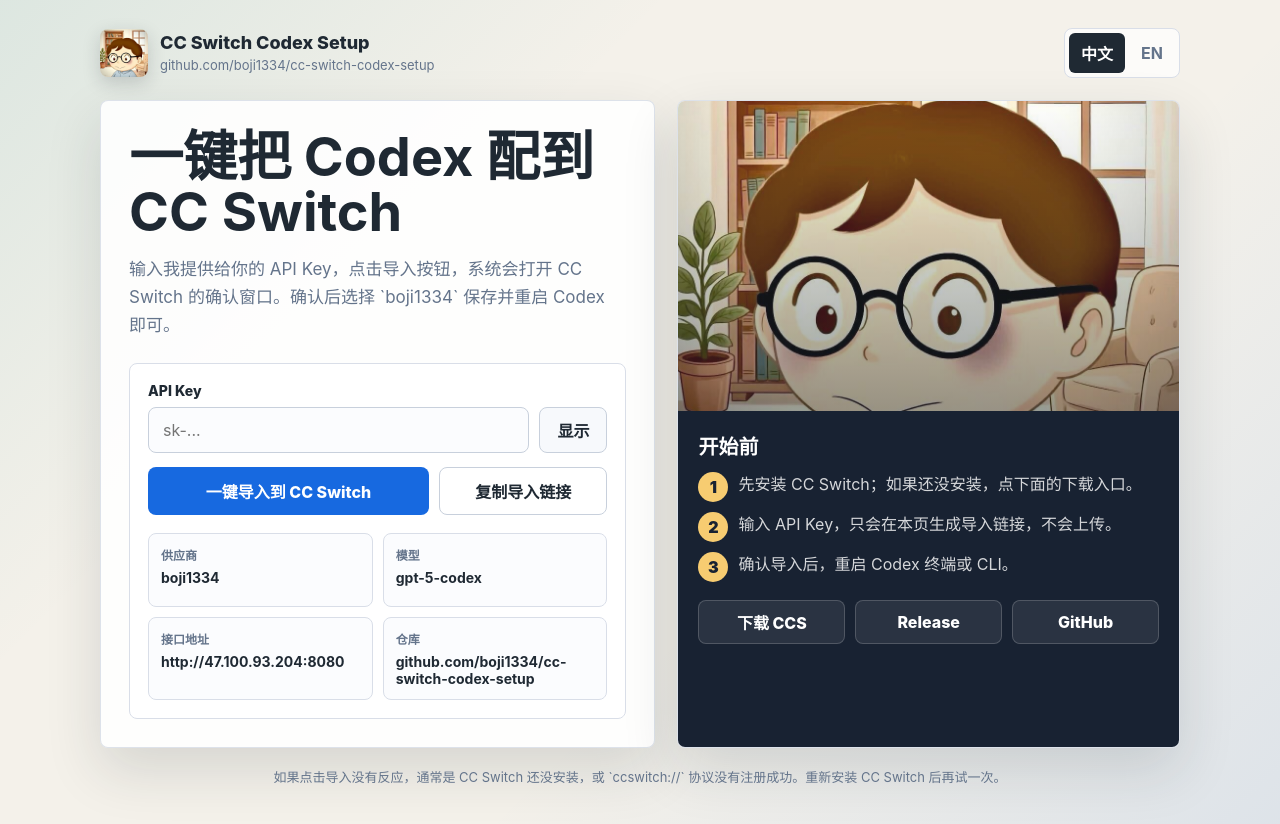
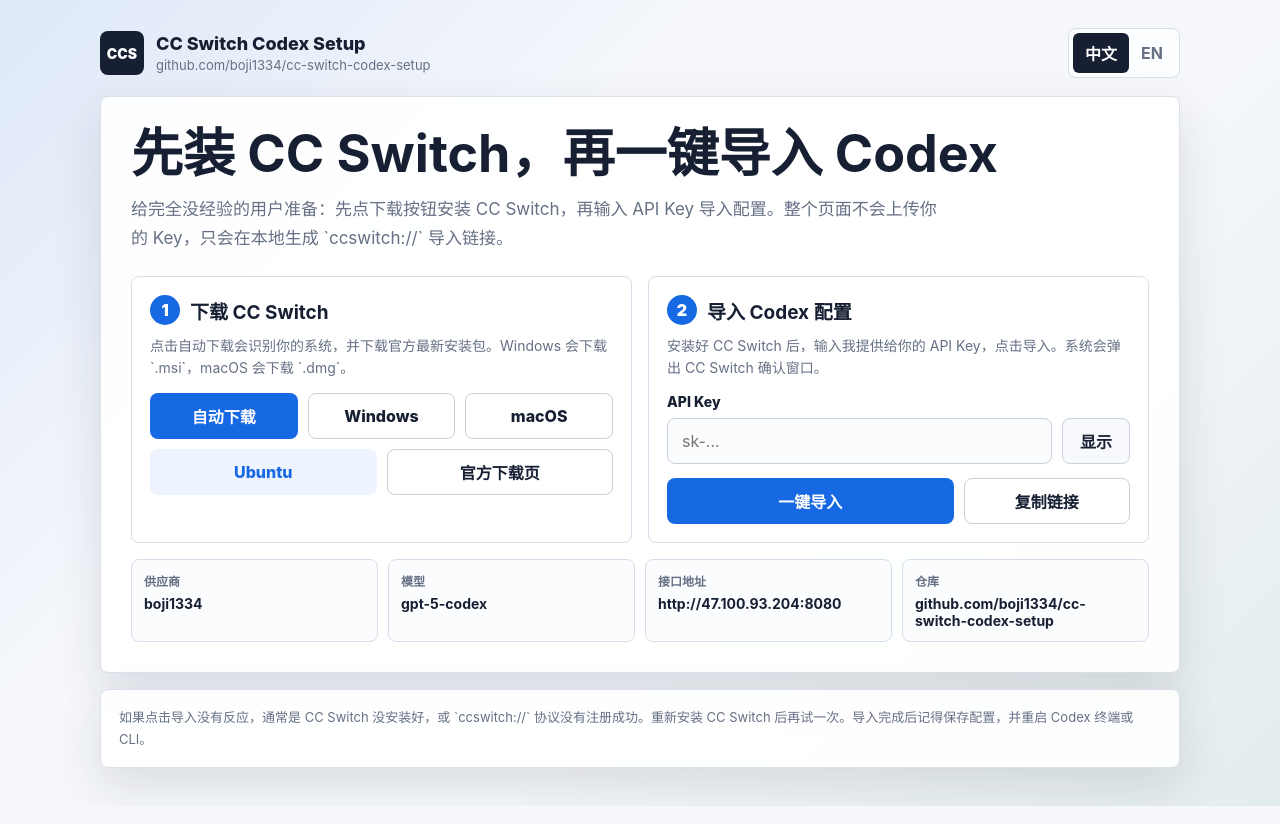
Before and after one commit to boji1334/cc-switch-codex-setup, a plain HTML site: page index.html in a window 1280 px wide. Drawn offline with Linux system fonts and the light colour scheme.

Commit message:
Add CC Switch auto download flow

```diff
--- a/index.html
+++ b/index.html
@@ -4,24 +4,23 @@
   <meta charset="utf-8">
   <meta name="viewport" content="width=device-width, initial-scale=1">
   <title>CC Switch Codex 一键配置</title>
-  <link rel="icon" href="assets/avatar.jpg">
   <meta property="og:title" content="CC Switch Codex 一键配置">
-  <meta property="og:description" content="输入 API Key，一键导入 Codex 配置到 CC Switch。">
-  <meta property="og:image" content="https://raw.githubusercontent.com/boji1334/cc-switch-codex-setup/main/assets/avatar.jpg">
+  <meta property="og:description" content="先下载 CC Switch，再输入 API Key，一键导入 Codex 配置。">
   <style>
     :root {
       color-scheme: light;
-      --bg: #f4f1ea;
+      --bg: #f5f7fb;
       --panel: #ffffff;
-      --ink: #1f2933;
-      --muted: #64748b;
-      --line: #d9dee8;
-      --primary: #1769e0;
-      --primary-strong: #0d4fb8;
-      --accent: #0f8b8d;
-      --warn: #9a5b12;
-      --success: #177245;
-      --shadow: 0 22px 55px rgba(31, 41, 51, 0.14);
+      --ink: #172033;
+      --muted: #667085;
+      --line: #d8dee9;
+      --soft: #eef4ff;
+      --primary: #1668e3;
+      --primary-strong: #0f4fb4;
+      --success: #147043;
+      --warn: #986316;
+      --danger: #b42318;
+      --shadow: 0 18px 48px rgba(23, 32, 51, 0.12);
     }
 
     * {
@@ -34,8 +33,8 @@
       font-family: Inter, ui-sans-serif, system-ui, -apple-system, BlinkMacSystemFont, "Segoe UI", sans-serif;
       color: var(--ink);
       background:
-        linear-gradient(135deg, rgba(15, 139, 141, 0.10), transparent 32%),
-        linear-gradient(315deg, rgba(23, 105, 224, 0.10), transparent 38%),
+        linear-gradient(135deg, rgba(22, 104, 227, 0.10), transparent 34%),
+        linear-gradient(315deg, rgba(20, 112, 67, 0.08), transparent 38%),
         var(--bg);
     }
 
@@ -51,7 +50,7 @@
     .shell {
       width: min(1080px, calc(100% - 32px));
       margin: 0 auto;
-      padding: 28px 0 36px;
+      padding: 28px 0 38px;
     }
 
     .topbar {
@@ -59,7 +58,7 @@
       justify-content: space-between;
       align-items: center;
       gap: 16px;
-      margin-bottom: 22px;
+      margin-bottom: 18px;
     }
 
     .brand {
@@ -69,19 +68,24 @@
       min-width: 0;
     }
 
-    .avatar {
-      width: 48px;
-      height: 48px;
+    .mark {
+      display: grid;
+      place-items: center;
+      width: 44px;
+      height: 44px;
       border-radius: 8px;
-      object-fit: cover;
-      box-shadow: 0 6px 18px rgba(31, 41, 51, 0.18);
+      color: white;
+      background: var(--ink);
+      font-size: 14px;
+      font-weight: 900;
+      letter-spacing: 0;
       flex: 0 0 auto;
     }
 
-    .brand-name {
+    .brand-title {
       font-size: 18px;
-      font-weight: 800;
-      line-height: 1.15;
+      font-weight: 850;
+      line-height: 1.2;
     }
 
     .brand-link {
@@ -97,12 +101,10 @@
 
     .lang {
       display: inline-flex;
-      align-items: center;
-      gap: 4px;
       padding: 4px;
       border: 1px solid var(--line);
       border-radius: 8px;
-      background: rgba(255, 255, 255, 0.72);
+      background: rgba(255, 255, 255, 0.75);
       flex: 0 0 auto;
     }
 
@@ -113,62 +115,149 @@
       color: var(--muted);
       background: transparent;
       font: inherit;
-      font-weight: 700;
+      font-weight: 750;
       cursor: pointer;
     }
 
     .lang button.active {
-      color: white;
+      color: #ffffff;
       background: var(--ink);
     }
 
     .hero {
       display: grid;
-      grid-template-columns: 1.05fr 0.95fr;
-      gap: 22px;
-      align-items: stretch;
+      grid-template-columns: 1fr;
+      gap: 18px;
     }
 
     .panel {
-      border: 1px solid rgba(217, 222, 232, 0.88);
+      border: 1px solid rgba(216, 222, 233, 0.92);
       border-radius: 8px;
-      background: rgba(255, 255, 255, 0.88);
+      background: rgba(255, 255, 255, 0.92);
       box-shadow: var(--shadow);
-      overflow: hidden;
     }
 
-    .panel-main {
-      padding: 28px;
+    .main {
+      padding: 30px;
     }
 
     h1 {
       margin: 0;
-      font-size: clamp(30px, 5vw, 54px);
-      line-height: 1.02;
+      max-width: 880px;
+      font-size: clamp(30px, 5vw, 52px);
+      line-height: 1.04;
       letter-spacing: 0;
     }
 
     .lead {
-      margin: 16px 0 0;
-      max-width: 58ch;
+      margin: 14px 0 0;
+      max-width: 76ch;
       color: var(--muted);
       font-size: 17px;
-      line-height: 1.65;
+      line-height: 1.68;
     }
 
-    .setup-card {
+    .workflow {
+      display: grid;
+      grid-template-columns: repeat(2, minmax(0, 1fr));
+      gap: 16px;
       margin-top: 24px;
-      padding: 18px;
+    }
+
+    .step {
       border: 1px solid var(--line);
       border-radius: 8px;
+      padding: 18px;
       background: var(--panel);
+    }
+
+    .step-head {
+      display: flex;
+      align-items: center;
+      gap: 10px;
+      margin-bottom: 10px;
+    }
+
+    .num {
+      display: inline-grid;
+      place-items: center;
+      width: 30px;
+      height: 30px;
+      border-radius: 999px;
+      color: #ffffff;
+      background: var(--primary);
+      font-weight: 900;
+      flex: 0 0 auto;
+    }
+
+    h2 {
+      margin: 0;
+      font-size: 19px;
+      letter-spacing: 0;
+    }
+
+    .hint {
+      margin: 0 0 14px;
+      color: var(--muted);
+      line-height: 1.58;
+      font-size: 14px;
+    }
+
+    .button-grid {
+      display: grid;
+      grid-template-columns: 1fr 1fr;
+      gap: 10px;
+    }
+
+    .button-grid.three {
+      grid-template-columns: repeat(3, minmax(0, 1fr));
+    }
+
+    .button {
+      display: inline-flex;
+      align-items: center;
+      justify-content: center;
+      min-height: 46px;
+      border: 0;
+      border-radius: 8px;
+      padding: 0 16px;
+      color: #ffffff;
+      background: var(--primary);
+      font: inherit;
+      font-weight: 850;
+      cursor: pointer;
+      text-align: center;
+    }
+
+    .button:hover {
+      background: var(--primary-strong);
+      text-decoration: none;
+    }
+
+    .button.secondary {
+      border: 1px solid #c8d0dc;
+      color: var(--ink);
+      background: #ffffff;
+    }
+
+    .button.secondary:hover {
+      background: #f7f9fc;
+    }
+
+    .button.soft {
+      color: var(--primary);
+      background: var(--soft);
+    }
+
+    .button.soft:hover {
+      background: #e1ecff;
     }
 
     label {
       display: block;
       margin-bottom: 8px;
       font-size: 14px;
-      font-weight: 800;
+      font-weight: 850;
     }
 
     .input-row {
@@ -191,10 +280,10 @@
 
     input:focus {
       border-color: var(--primary);
-      box-shadow: 0 0 0 3px rgba(23, 105, 224, 0.12);
+      box-shadow: 0 0 0 3px rgba(22, 104, 227, 0.12);
     }
 
-    .icon-button {
+    .toggle {
       min-width: 68px;
       min-height: 46px;
       border: 1px solid #c8d0dc;
@@ -202,59 +291,28 @@
       color: var(--ink);
       background: #f7f9fc;
       font: inherit;
-      font-weight: 800;
+      font-weight: 850;
       cursor: pointer;
     }
 
     .actions {
       display: grid;
-      grid-template-columns: 1fr 0.6fr;
+      grid-template-columns: 1fr 0.58fr;
       gap: 10px;
       margin-top: 14px;
     }
 
-    .button {
-      display: inline-flex;
-      align-items: center;
-      justify-content: center;
-      min-height: 48px;
-      border: 0;
-      border-radius: 8px;
-      padding: 0 18px;
-      color: white;
-      background: var(--primary);
-      font: inherit;
-      font-weight: 850;
-      cursor: pointer;
-      text-align: center;
-    }
-
-    .button:hover {
-      background: var(--primary-strong);
-      text-decoration: none;
-    }
-
-    .button.secondary {
-      border: 1px solid #c8d0dc;
-      color: var(--ink);
-      background: white;
-    }
-
-    .button.secondary:hover {
-      background: #f7f9fc;
-    }
-
     .status {
+      display: none;
+      margin-top: 14px;
       min-height: 44px;
-      margin-top: 14px;
       border: 1px solid #d8e8df;
       border-radius: 8px;
       padding: 11px 12px;
       color: var(--success);
       background: #effaf4;
       font-size: 14px;
-      line-height: 1.45;
-      display: none;
+      line-height: 1.48;
     }
 
     .status.warn {
@@ -263,11 +321,17 @@
       background: #fff7e9;
     }
 
-    .meta-grid {
+    .status.danger {
+      border-color: #f3b7b2;
+      color: var(--danger);
+      background: #fff1f0;
+    }
+
+    .info {
       display: grid;
-      grid-template-columns: repeat(2, minmax(0, 1fr));
+      grid-template-columns: repeat(4, minmax(0, 1fr));
       gap: 10px;
-      margin-top: 18px;
+      margin-top: 16px;
     }
 
     .meta {
@@ -282,7 +346,7 @@
       display: block;
       color: var(--muted);
       font-size: 12px;
-      font-weight: 800;
+      font-weight: 850;
       text-transform: uppercase;
     }
 
@@ -293,91 +357,12 @@
       font-size: 14px;
     }
 
-    .side {
-      display: flex;
-      flex-direction: column;
-      min-height: 100%;
-    }
-
-    .portrait {
-      min-height: 310px;
-      background:
-        linear-gradient(to bottom, rgba(255, 255, 255, 0.08), rgba(31, 41, 51, 0.46)),
-        url("assets/avatar.jpg") center / cover;
-    }
-
-    .side-body {
-      padding: 20px;
-      background: #182232;
-      color: white;
-      flex: 1;
-    }
-
-    .side-body h2 {
-      margin: 0 0 12px;
-      font-size: 20px;
-      letter-spacing: 0;
-    }
-
-    .steps {
-      display: grid;
-      gap: 10px;
-      margin: 0;
-      padding: 0;
-      list-style: none;
-    }
-
-    .steps li {
-      display: grid;
-      grid-template-columns: 30px 1fr;
-      gap: 10px;
-      align-items: start;
-      color: rgba(255, 255, 255, 0.82);
-      line-height: 1.5;
-    }
-
-    .num {
-      display: inline-grid;
-      place-items: center;
-      width: 30px;
-      height: 30px;
-      border-radius: 999px;
-      color: #182232;
-      background: #f7cc71;
-      font-weight: 900;
-    }
-
-    .links {
-      display: grid;
-      grid-template-columns: repeat(3, minmax(0, 1fr));
-      gap: 10px;
-      margin-top: 18px;
-    }
-
-    .links a {
-      display: flex;
-      align-items: center;
-      justify-content: center;
-      min-height: 44px;
-      border: 1px solid rgba(255, 255, 255, 0.18);
-      border-radius: 8px;
-      color: white;
-      background: rgba(255, 255, 255, 0.08);
-      font-weight: 800;
-      text-align: center;
-    }
-
-    .links a:hover {
-      background: rgba(255, 255, 255, 0.14);
-      text-decoration: none;
-    }
-
-    footer {
-      margin-top: 18px;
+    .footer {
+      margin-top: 16px;
+      padding: 16px 18px;
       color: var(--muted);
       font-size: 13px;
       line-height: 1.7;
-      text-align: center;
     }
 
     [data-lang="en"] .zh,
@@ -385,36 +370,30 @@
       display: none;
     }
 
-    @media (max-width: 820px) {
+    @media (max-width: 860px) {
       .shell {
         width: min(100% - 22px, 720px);
         padding-top: 16px;
+      }
+
+      .main {
+        padding: 20px;
+      }
+
+      .workflow,
+      .info,
+      .button-grid,
+      .button-grid.three,
+      .actions {
+        grid-template-columns: 1fr;
       }
 
       .topbar {
         align-items: flex-start;
       }
 
-      .hero {
-        grid-template-columns: 1fr;
-      }
-
-      .panel-main {
-        padding: 20px;
-      }
-
-      .actions,
-      .meta-grid,
-      .links {
-        grid-template-columns: 1fr;
-      }
-
       .brand-link {
         max-width: 56vw;
-      }
-
-      .portrait {
-        min-height: 240px;
       }
     }
   </style>
@@ -423,9 +402,9 @@
   <main class="shell">
     <header class="topbar">
       <div class="brand">
-        <img class="avatar" src="assets/avatar.jpg" alt="Boji avatar">
+        <div class="mark">CCS</div>
         <div>
-          <div class="brand-name">CC Switch Codex Setup</div>
+          <div class="brand-title">CC Switch Codex Setup</div>
           <a class="brand-link" href="https://github.com/boji1334/cc-switch-codex-setup" target="_blank" rel="noreferrer">github.com/boji1334/cc-switch-codex-setup</a>
         </div>
       </div>
@@ -435,32 +414,59 @@
       </div>
     </header>
 
-    <section class="hero">
-      <div class="panel panel-main">
+    <section class="panel main">
       <div class="zh">
-          <h1>一键把 Codex 配到 CC Switch</h1>
-          <p class="lead">输入我提供给你的 API Key，点击导入按钮，系统会打开 CC Switch 的确认窗口。确认后选择 `boji1334` 保存并重启 Codex 即可。</p>
+        <h1>先装 CC Switch，再一键导入 Codex</h1>
+        <p class="lead">给完全没经验的用户准备：先点下载按钮安装 CC Switch，再输入 API Key 导入配置。整个页面不会上传你的 Key，只会在本地生成 `ccswitch://` 导入链接。</p>
       </div>
       <div class="en">
-          <h1>One-click Codex setup for CC Switch</h1>
-          <p class="lead">Enter the API Key I provide, click import, and your system will open the CC Switch confirmation window. Confirm it, select `boji1334`, save, and restart Codex.</p>
+        <h1>Install CC Switch, then import Codex in one click</h1>
+        <p class="lead">Made for beginners: download and install CC Switch first, then enter your API Key to import the config. This page does not upload your Key; it only builds a local `ccswitch://` import link.</p>
       </div>
 
-        <div class="setup-card">
-          <label for="apiKey"><span class="zh">API Key</span><span class="en">API Key</span></label>
+      <div class="workflow">
+        <section class="step">
+          <div class="step-head">
+            <span class="num">1</span>
+            <h2><span class="zh">下载 CC Switch</span><span class="en">Download CC Switch</span></h2>
+          </div>
+          <p class="hint zh">点击自动下载会识别你的系统，并下载官方最新安装包。Windows 会下载 `.msi`，macOS 会下载 `.dmg`。</p>
+          <p class="hint en">Auto download detects your system and downloads the latest official installer. Windows gets `.msi`; macOS gets `.dmg`.</p>
+          <div class="button-grid three">
+            <button class="button" type="button" id="downloadAuto"><span class="zh">自动下载</span><span class="en">Auto Download</span></button>
+            <button class="button secondary" type="button" data-download="windows">Windows</button>
+            <button class="button secondary" type="button" data-download="macos">macOS</button>
+          </div>
+          <div class="button-grid" style="margin-top:10px">
+            <button class="button soft" type="button" data-download="linux">Ubuntu</button>
+            <a class="button secondary" href="https://github.com/farion1231/cc-switch/releases/latest" target="_blank" rel="noreferrer"><span class="zh">官方下载页</span><span class="en">Official Releases</span></a>
+          </div>
+        </section>
+
+        <section class="step">
+          <div class="step-head">
+            <span class="num">2</span>
+            <h2><span class="zh">导入 Codex 配置</span><span class="en">Import Codex Config</span></h2>
+          </div>
+          <p class="hint zh">安装好 CC Switch 后，输入我提供给你的 API Key，点击导入。系统会弹出 CC Switch 确认窗口。</p>
+          <p class="hint en">After CC Switch is installed, enter the API Key I provide and click import. Your system will open the CC Switch confirmation window.</p>
+
+          <label for="apiKey">API Key</label>
           <div class="input-row">
             <input id="apiKey" type="password" autocomplete="off" spellcheck="false" placeholder="sk-..." aria-label="API Key">
-            <button class="icon-button" type="button" id="toggleKey"><span class="zh">显示</span><span class="en">Show</span></button>
+            <button class="toggle" type="button" id="toggleKey"><span class="zh">显示</span><span class="en">Show</span></button>
           </div>
 
           <div class="actions">
-            <button class="button" type="button" id="importBtn"><span class="zh">一键导入到 CC Switch</span><span class="en">Import to CC Switch</span></button>
-            <button class="button secondary" type="button" id="copyBtn"><span class="zh">复制导入链接</span><span class="en">Copy link</span></button>
+            <button class="button" type="button" id="importBtn"><span class="zh">一键导入</span><span class="en">Import</span></button>
+            <button class="button secondary" type="button" id="copyBtn"><span class="zh">复制链接</span><span class="en">Copy Link</span></button>
+          </div>
+        </section>
       </div>
 
       <div class="status" id="status" role="status"></div>
 
-          <div class="meta-grid">
+      <div class="info">
         <div class="meta">
           <span><span class="zh">供应商</span><span class="en">Provider</span></span>
           <strong>boji1334</strong>
@@ -478,39 +484,20 @@
           <strong>github.com/boji1334/cc-switch-codex-setup</strong>
         </div>
       </div>
-        </div>
-      </div>
-
-      <aside class="panel side">
-        <div class="portrait" aria-hidden="true"></div>
-        <div class="side-body">
-          <h2><span class="zh">开始前</span><span class="en">Before You Start</span></h2>
-          <ol class="steps">
-            <li><span class="num">1</span><span class="zh">先安装 CC Switch；如果还没安装，点下面的下载入口。</span><span class="en">Install CC Switch first. Use the download link below if needed.</span></li>
-            <li><span class="num">2</span><span class="zh">输入 API Key，只会在本页生成导入链接，不会上传。</span><span class="en">Enter your API Key. This page only builds a local import link.</span></li>
-            <li><span class="num">3</span><span class="zh">确认导入后，重启 Codex 终端或 CLI。</span><span class="en">After confirming the import, restart your Codex terminal or CLI.</span></li>
-          </ol>
-          <div class="links">
-            <a href="https://github.com/farion1231/cc-switch/releases/latest" target="_blank" rel="noreferrer"><span class="zh">下载 CCS</span><span class="en">Download CCS</span></a>
-            <a href="https://github.com/boji1334/cc-switch-codex-setup/releases/latest" target="_blank" rel="noreferrer">Release</a>
-            <a href="https://github.com/boji1334/cc-switch-codex-setup" target="_blank" rel="noreferrer">GitHub</a>
-          </div>
-        </div>
-      </aside>
     </section>
 
-    <footer>
-      <span class="zh">如果点击导入没有反应，通常是 CC Switch 还没安装，或 `ccswitch://` 协议没有注册成功。重新安装 CC Switch 后再试一次。</span>
-      <span class="en">If import does not open anything, CC Switch is likely not installed or the `ccswitch://` protocol is not registered. Reinstall CC Switch and try again.</span>
-    </footer>
+    <section class="panel footer">
+      <span class="zh">如果点击导入没有反应，通常是 CC Switch 没安装好，或 `ccswitch://` 协议没有注册成功。重新安装 CC Switch 后再试一次。导入完成后记得保存配置，并重启 Codex 终端或 CLI。</span>
+      <span class="en">If import does not open anything, CC Switch is likely not installed or the `ccswitch://` protocol is not registered. Reinstall CC Switch and try again. After importing, save the config and restart your Codex terminal or CLI.</span>
+    </section>
   </main>
 
   <script>
     const config = {
-      repo: "https://github.com/boji1334/cc-switch-codex-setup",
       provider: "boji1334",
       endpoint: "http://47.100.93.204:8080",
-      model: "gpt-5-codex"
+      model: "gpt-5-codex",
+      releaseApi: "https://api.github.com/repos/farion1231/cc-switch/releases/latest"
     };
 
     const body = document.body;
@@ -523,11 +510,15 @@
     const text = {
       zh: {
         empty: "请先输入 API Key。",
-        opened: "已经尝试打开 CC Switch。请在弹出的窗口里确认导入，然后保存配置并重启 Codex。",
-        copied: "导入链接已复制。注意：这个链接包含 API Key，请只发给可信设备。",
-        copyFailed: "浏览器不允许复制。你可以点击一键导入，或手动复制地址栏生成的链接。",
+        opened: "已经尝试打开 CC Switch。请在弹窗里确认导入，保存配置，然后重启 Codex。",
+        copied: "导入链接已复制。注意：链接包含 API Key，只建议在可信设备上使用。",
+        copyFailed: "浏览器不允许复制。你可以直接点击一键导入。",
         show: "显示",
-        hide: "隐藏"
+        hide: "隐藏",
+        downloading: "正在获取 CC Switch 最新安装包...",
+        downloadReady: "已经开始下载 CC Switch 安装包。下载完成后请先安装，再回到本页导入 Codex。",
+        downloadFailed: "自动下载失败，请点击“官方下载页”手动下载。",
+        unsupported: "没有识别出系统，请选择 Windows、macOS 或 Ubuntu 按钮。"
       },
       en: {
         empty: "Enter your API Key first.",
@@ -535,7 +526,11 @@
         copied: "Import link copied. It contains your API Key, so only use it on trusted devices.",
         copyFailed: "The browser blocked clipboard access. Use the import button instead.",
         show: "Show",
-        hide: "Hide"
+        hide: "Hide",
+        downloading: "Fetching the latest CC Switch installer...",
+        downloadReady: "The CC Switch installer download has started. Install it first, then come back to import Codex.",
+        downloadFailed: "Auto download failed. Use the Official Releases link instead.",
+        unsupported: "Could not detect your system. Choose Windows, macOS, or Ubuntu manually."
       }
     };
 
@@ -545,8 +540,50 @@
 
     function setStatus(message, tone = "success") {
       statusBox.textContent = message;
-      statusBox.className = tone === "warn" ? "status warn" : "status";
+      statusBox.className = tone === "warn" ? "status warn" : tone === "danger" ? "status danger" : "status";
       statusBox.style.display = "block";
+    }
+
+    function detectPlatform() {
+      const raw = `${navigator.userAgent} ${navigator.platform}`.toLowerCase();
+      if (raw.includes("windows") || raw.includes("win32") || raw.includes("win64")) return "windows";
+      if (raw.includes("macintosh") || raw.includes("mac os") || raw.includes("darwin")) return "macos";
+      if (raw.includes("linux") || raw.includes("ubuntu")) return "linux";
+      return "";
+    }
+
+    function assetPattern(platform) {
+      if (platform === "windows") return /Windows\.msi$/i;
+      if (platform === "macos") return /macOS\.dmg$/i;
+      if (platform === "linux") {
+        const raw = `${navigator.userAgent} ${navigator.platform}`.toLowerCase();
+        return raw.includes("arm") || raw.includes("aarch64") ? /Linux-arm64\.deb$/i : /Linux-x86_64\.deb$/i;
+      }
+      return null;
+    }
+
+    async function downloadCcs(platform) {
+      const lang = currentLang();
+      const target = platform || detectPlatform();
+      const pattern = assetPattern(target);
+      if (!pattern) {
+        setStatus(text[lang].unsupported, "warn");
+        return;
+      }
+
+      setStatus(text[lang].downloading);
+      try {
+        const response = await fetch(config.releaseApi, { headers: { "Accept": "application/vnd.github+json" } });
+        if (!response.ok) throw new Error(`GitHub API ${response.status}`);
+        const release = await response.json();
+        const asset = (release.assets || []).find((item) => pattern.test(item.name));
+        if (!asset) throw new Error("installer not found");
+        window.location.href = asset.browser_download_url;
+        setStatus(text[lang].downloadReady);
+      } catch (error) {
+        console.error(error);
+        setStatus(text[lang].downloadFailed, "danger");
+      }
     }
 
     function buildLink() {
@@ -570,6 +607,11 @@
 
       return `ccswitch://v1/import?${params.toString()}`;
     }
+
+    document.getElementById("downloadAuto").addEventListener("click", () => downloadCcs(""));
+    document.querySelectorAll("[data-download]").forEach((button) => {
+      button.addEventListener("click", () => downloadCcs(button.dataset.download));
+    });
 
     importBtn.addEventListener("click", () => {
       const link = buildLink();
```
Also changed, not shown: 5 other files. Lines whose indentation alone changed are shown as unchanged.
